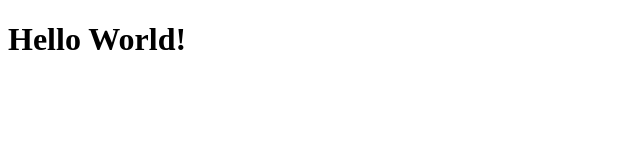
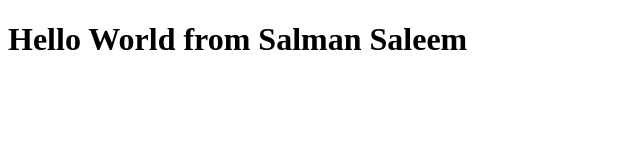
Before and after one commit to SalmanSaleem96/Bootcamp2020, a plain HTML site: page index.html in a window 1280 px wide. Shown: the whole page, without its empty margins (0-640 px from the left). Drawn offline with Linux system fonts and the light colour scheme.

Commit message:
Update index.html

```diff
--- a/index.html
+++ b/index.html
@@ -6,6 +6,6 @@
     <title>Document</title>
 </head>
 <body>
-    <h1>Hello World!</h1>
+    <h1>Hello World from Salman Saleem</h1>
 </body>
 </html>
```
